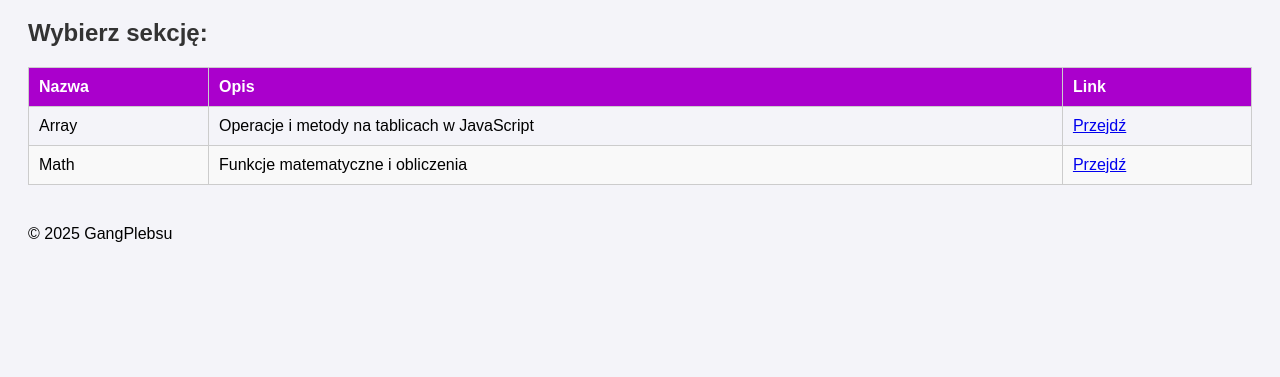
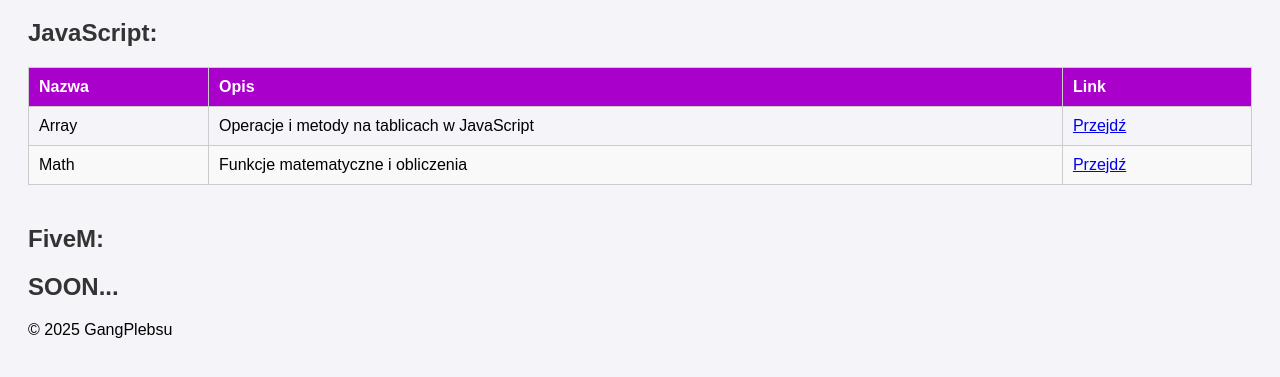
Before and after one commit to GangPlebsu/side, a plain HTML site: page index.html in a window 1280 px wide. Shown: the part 89-466 px from the top of the page. Drawn offline with Linux system fonts and the light colour scheme.

Commit message:
Update index.html

```diff
--- a/index.html
+++ b/index.html
@@ -8,7 +8,7 @@
 </head>
 <body>
     <h1>Witaj na stronie GangPlebsu</h1>
-    <h2>Wybierz sekcję:</h2>
+    <h2 id='javascript'>JavaScript:</h2>
 
     <table>
         <thead>
@@ -32,6 +32,10 @@
         </tbody>
     </table>
 
+    <h2 id='fivem'>FiveM:</h2>
+
+    <h2>SOON...</h2>
+
     <footer>
         <p>© 2025 GangPlebsu</p>
     </footer>
```
